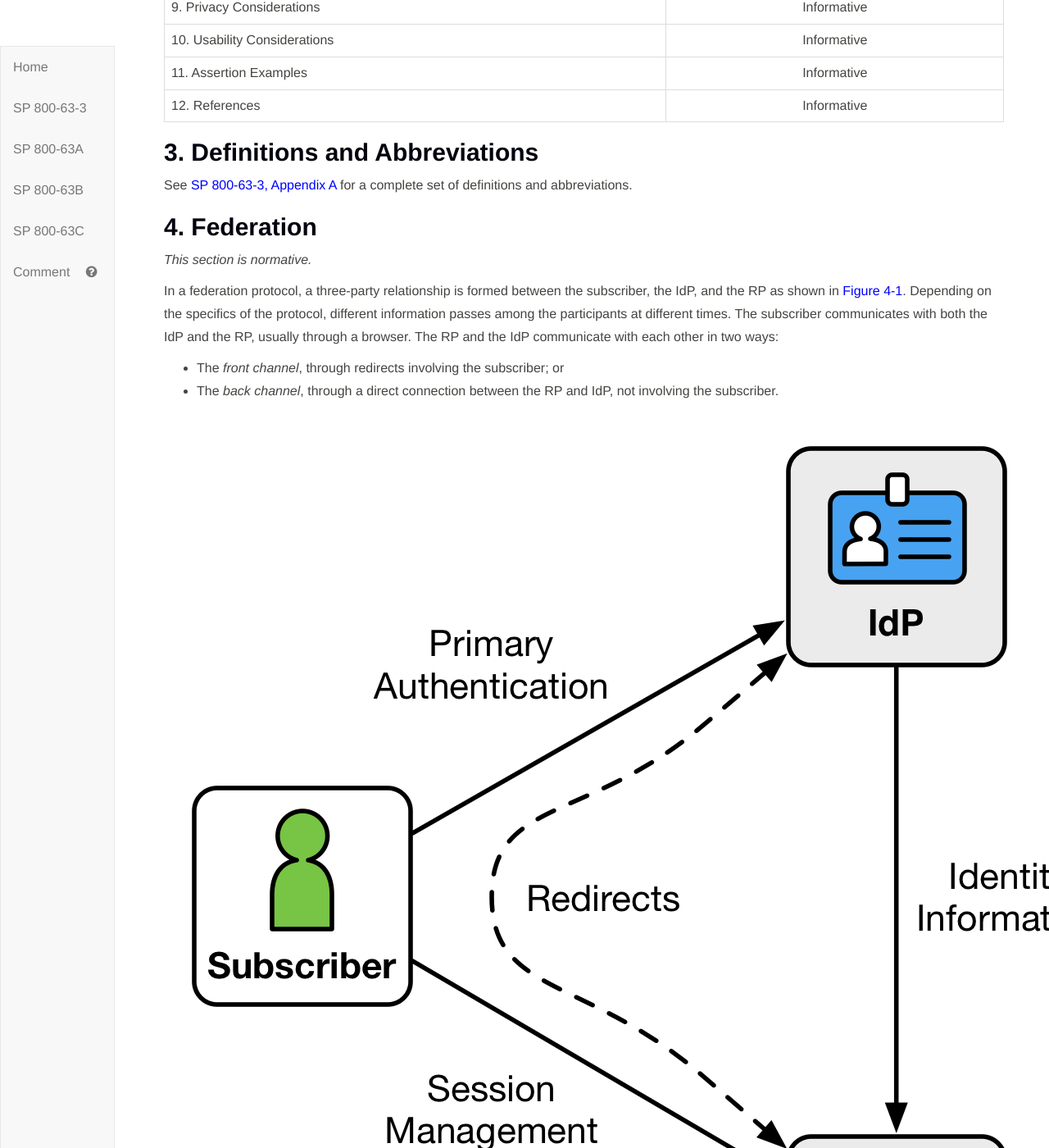
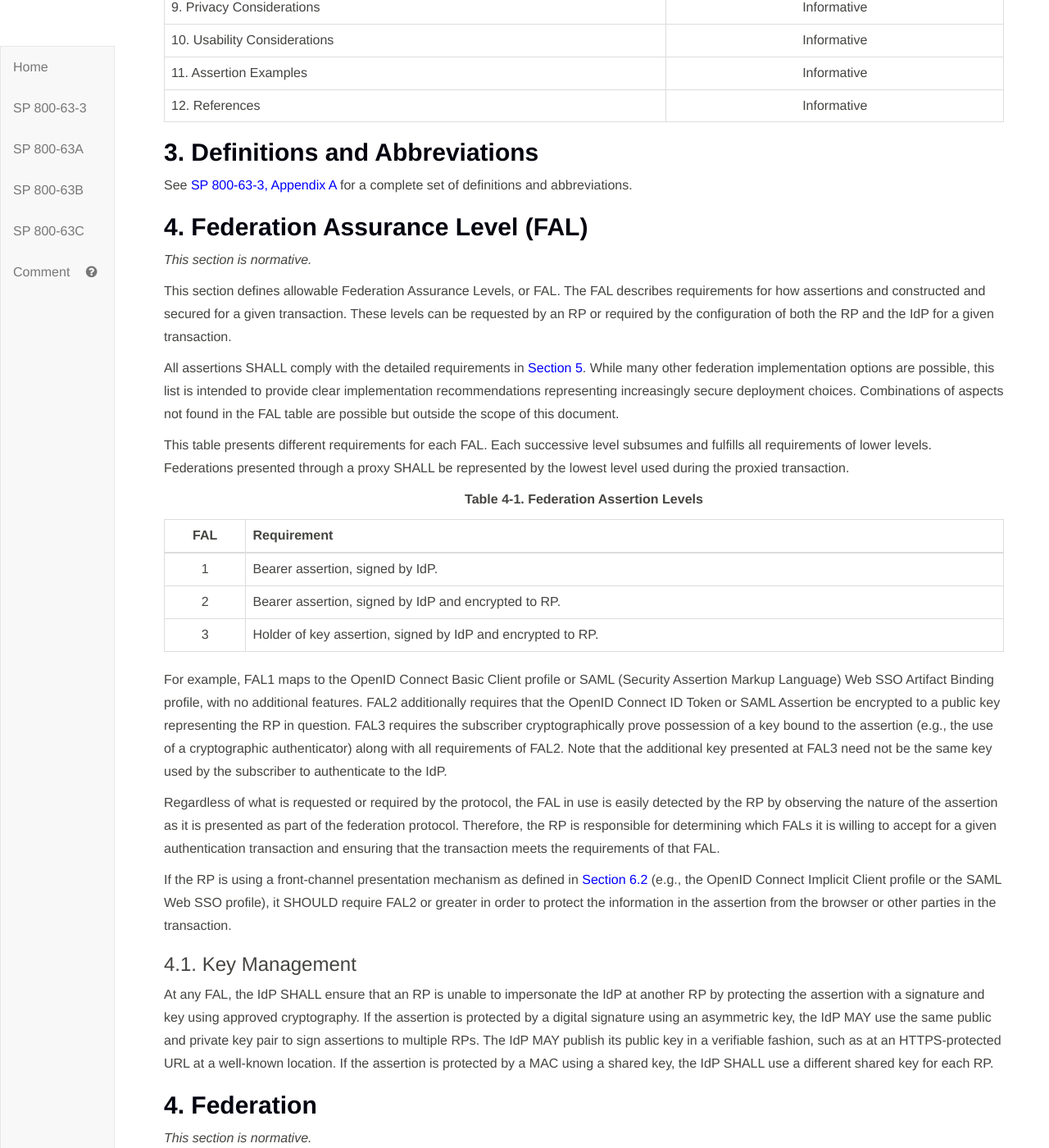
Before and after one commit to usnistgov/800-63-3, a Jekyll site: the page built from sp800-63c.md, in a window 1280 px wide and 1400 px high, scrolled down 5922 px. Shown: the whole window at 82% size. Built offline with Jekyll 4.4.1, drawn with Linux system fonts in a browser that asks for light colours; some of the changed text lies outside the part shown.

Commit message:
moved FAL to section 4, closes #746

```diff
--- a/sp800-63c.md
+++ b/sp800-63c.md
@@ -8,10 +8,10 @@ description: "DRAFT NIST Special Publication 800-63C"
 {% include_relative sp800-63c/cover.md %}
 {% include_relative sp800-63c/sec1_2_introduction.md %}
 {% include_relative sp800-63c/sec3_definitions.md %}
-{% include_relative sp800-63c/sec4_federation.md %}
-{% include_relative sp800-63c/sec5_assertions.md %}
-{% include_relative sp800-63c/sec6_presentation.md %}
-{% include_relative sp800-63c/sec7_fal.md %}
+{% include_relative sp800-63c/sec4_fal.md %}
+{% include_relative sp800-63c/sec5_federation.md %}
+{% include_relative sp800-63c/sec6_assertions.md %}
+{% include_relative sp800-63c/sec7_presentation.md %}
 {% include_relative sp800-63c/sec8_security.md %}
 {% include_relative sp800-63c/sec9_privacy.md %}
 {% include_relative sp800-63c/sec10_usability.md %}
--- a/sp800-63c/cover.md
+++ b/sp800-63c/cover.md
@@ -199,13 +199,13 @@ The terms "CAN" and "CANNOT" indicate a possibility and capability, whether mate
 
 [3. Definitions and Abbreviations](#definitions)
 
-[4. Federation](#federation)
+[4. Federation Assurance Levels](#fal)
 
-[5. Assertions](#assertions)
+[5. Federation](#federation)
 
-[6. Assertion Presentation](#presentation)
+[6. Assertions](#assertions)
 
-[7. Federation Assurance Levels](#fal)
+[7. Assertion Presentation](#presentation)
 
 [8. Security](#security)
 
--- a/sp800-63c/sec7_fal.md
+++ b/sp800-63c/sec4_fal.md
@@ -1,7 +1,7 @@
 <div class="breaker"></div>
 <a name="fal"></a>
 
-## 7. Federation Assurance Level (FAL)
+## 4. Federation Assurance Level (FAL)
 
 *This section is normative.*
 
@@ -11,12 +11,12 @@ All assertions SHALL comply with the detailed requirements in [Section 5](#asser
 
 This table presents different requirements for each FAL. Each successive level subsumes and fulfills all requirements of lower levels. Federations presented through a proxy SHALL be represented by the lowest level used during the proxied transaction.
 
-<a name="63cSec7-Table1"></a>
+<a name="63cSec4-Table1"></a>
 
 <div class="text-center" markdown="1">
 
 
-**Table 7-1. Federation Assertion Levels**
+**Table 4-1. Federation Assertion Levels**
 
 </div>
 
@@ -32,6 +32,6 @@ Regardless of what is requested or required by the protocol, the FAL in use is e
 
 If the RP is using a front-channel presentation mechanism as defined in [Section 6.2](#front-channel) (e.g., the OpenID Connect Implicit Client profile or the SAML Web SSO profile), it SHOULD require FAL2 or greater in order to protect the information in the assertion from the browser or other parties in the transaction.
 
-### 7.1. Key Management
+### 4.1. Key Management
 
 At any FAL, the IdP SHALL ensure that an RP is unable to impersonate the IdP at another RP by protecting the assertion with a signature and key using approved cryptography. If the assertion is protected by a digital signature using an asymmetric key, the IdP MAY use the same public and private key pair to sign assertions to multiple RPs. The IdP MAY publish its public key in a verifiable fashion, such as at an HTTPS-protected URL at a well-known location. If the assertion is protected by a MAC using a shared key, the IdP SHALL use a different shared key for each RP.
```
Also changed, not shown: sp800-63c/sec5_federation.md (renamed from sp800-63c/sec4_federation.md), sp800-63c/sec6_assertions.md (renamed from sp800-63c/sec5_assertions.md), sp800-63c/sec7_presentation.md (renamed from sp800-63c/sec6_presentation.md).
